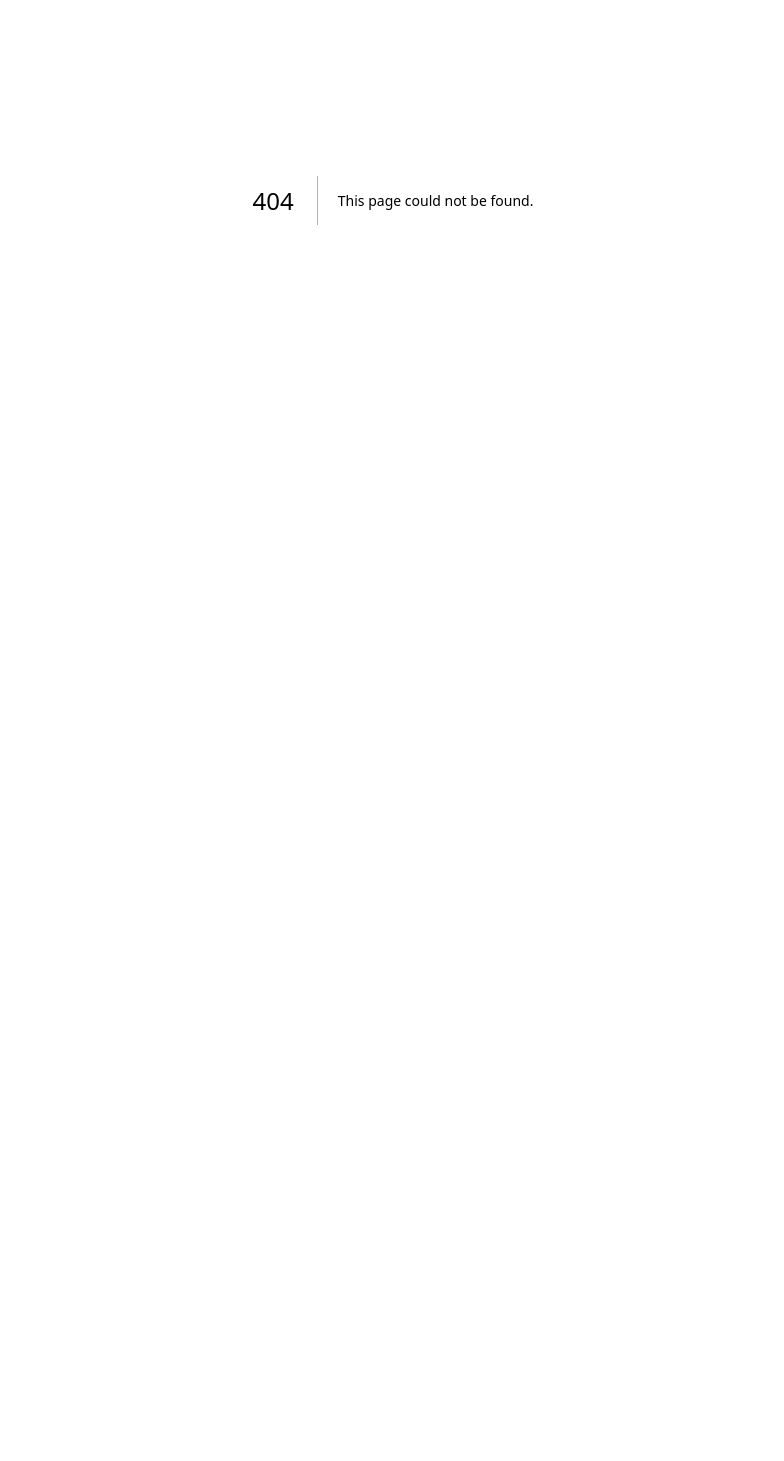
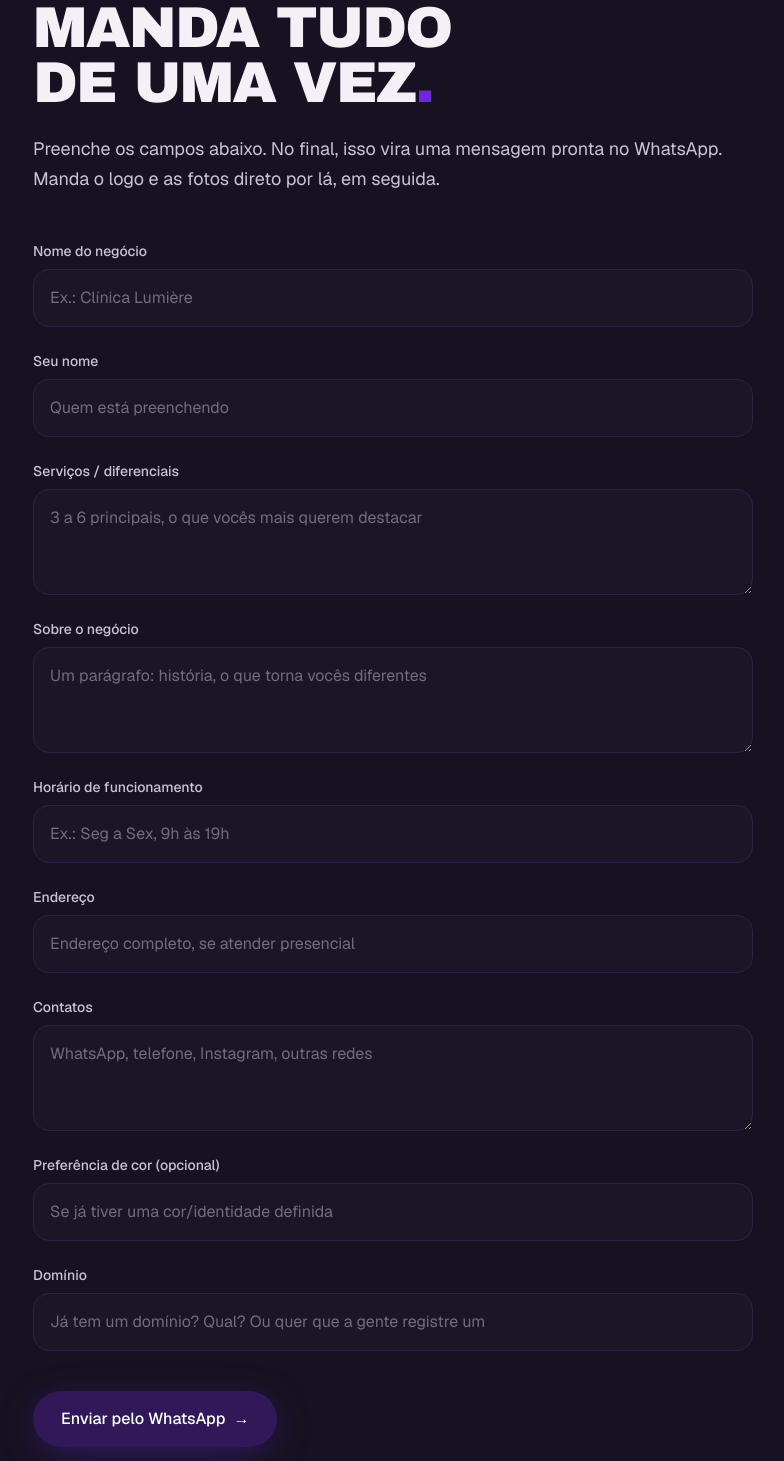
Before and after one commit to LuanBoechatIE/boechatcompany, a Next.js app: page /intake in a window 1280 px wide. Before the commit this address had no page. Shown: the part 200-1661 px from the top of the page, without its empty margins (247-1031 px from the left). Before the commit the page ends 800 px from the top, so only its background shows below. Built offline with nearby package versions, Linux system fonts and the light colour scheme.

Commit message:
Adiciona página /intake (coleta de material pós-venda via WhatsApp)

```diff
--- /dev/null
+++ b/app/intake/page.tsx
@@ -0,0 +1,138 @@
+"use client";
+
+import { useState } from "react";
+import { Nav } from "../components/Nav";
+import { Footer } from "../components/Footer";
+import { Reveal } from "../components/Reveal";
+import { Magnetic } from "../components/Magnetic";
+import { whatsappLink } from "../lib/contato";
+
+type Field = {
+  key: string;
+  label: string;
+  placeholder: string;
+  type: "input" | "textarea";
+};
+
+const fields: Field[] = [
+  { key: "negocio", label: "Nome do negócio", placeholder: "Ex.: Clínica Lumière", type: "input" },
+  { key: "responsavel", label: "Seu nome", placeholder: "Quem está preenchendo", type: "input" },
+  { key: "servicos", label: "Serviços / diferenciais", placeholder: "3 a 6 principais, o que vocês mais querem destacar", type: "textarea" },
+  { key: "sobre", label: "Sobre o negócio", placeholder: "Um parágrafo: história, o que torna vocês diferentes", type: "textarea" },
+  { key: "horario", label: "Horário de funcionamento", placeholder: "Ex.: Seg a Sex, 9h às 19h", type: "input" },
+  { key: "endereco", label: "Endereço", placeholder: "Endereço completo, se atender presencial", type: "input" },
+  { key: "contato", label: "Contatos", placeholder: "WhatsApp, telefone, Instagram, outras redes", type: "textarea" },
+  { key: "cor", label: "Preferência de cor (opcional)", placeholder: "Se já tiver uma cor/identidade definida", type: "input" },
+  { key: "dominio", label: "Domínio", placeholder: "Já tem um domínio? Qual? Ou quer que a gente registre um", type: "input" },
+];
+
+export default function Intake() {
+  const [values, setValues] = useState<Record<string, string>>({});
+
+  const update = (key: string) => (e: React.ChangeEvent<HTMLInputElement | HTMLTextAreaElement>) =>
+    setValues((v) => ({ ...v, [key]: e.target.value }));
+
+  const isComplete = fields
+    .filter((f) => f.key !== "cor" && f.key !== "dominio")
+    .every((f) => values[f.key]?.trim());
+
+  const buildMessage = () => {
+    const lines = fields
+      .filter((f) => values[f.key]?.trim())
+      .map((f) => `${f.label}: ${values[f.key]}`);
+    return [
+      "Intake pra montar o site:",
+      ...lines,
+      "",
+      "Vou te mandar o logo e as fotos aqui no WhatsApp em seguida.",
+    ].join("\n");
+  };
+
+  const href = whatsappLink(buildMessage());
+
+  return (
+    <>
+      <Nav />
+      <main className="flex-1">
+        <section className="border-t border-ink-line/60 py-28 sm:py-40">
+          <div className="mx-auto max-w-3xl px-6">
+            <Reveal>
+              <span className="text-sm font-medium uppercase tracking-[0.2em] text-roxo-light">
+                Intake
+              </span>
+              <h1 className="mt-4 font-display text-[clamp(2rem,5vw,3.6rem)] uppercase leading-[0.98] text-balance">
+                Manda tudo de uma vez
+                <span className="text-roxo">.</span>
+              </h1>
+              <p className="mt-6 text-lg leading-relaxed text-gelo-dim">
+                Preenche os campos abaixo. No final, isso vira uma mensagem
+                pronta no WhatsApp. Manda o logo e as fotos direto por lá, em
+                seguida.
+              </p>
+            </Reveal>
+
+            <Reveal delay={0.1}>
+              <div className="mt-12 flex flex-col gap-6">
+                {fields.map((f) => (
+                  <label key={f.key} className="flex flex-col gap-2">
+                    <span className="text-sm font-medium text-gelo-dim">
+                      {f.label}
+                    </span>
+                    {f.type === "textarea" ? (
+                      <textarea
+                        value={values[f.key] ?? ""}
+                        onChange={update(f.key)}
+                        placeholder={f.placeholder}
+                        rows={3}
+                        className="rounded-2xl border border-ink-line bg-ink-soft/40 p-4 text-base text-gelo placeholder:text-gelo-dim/50 outline-none focus:border-roxo-light/60"
+                      />
+                    ) : (
+                      <input
+                        value={values[f.key] ?? ""}
+                        onChange={update(f.key)}
+                        placeholder={f.placeholder}
+                        className="rounded-2xl border border-ink-line bg-ink-soft/40 p-4 text-base text-gelo placeholder:text-gelo-dim/50 outline-none focus:border-roxo-light/60"
+                      />
+                    )}
+                  </label>
+                ))}
+              </div>
+            </Reveal>
+
+            <Reveal delay={0.15}>
+              <div className="mt-10">
+                <Magnetic className="inline-block">
+                  <a
+                    href={isComplete ? href : undefined}
+                    target="_blank"
+                    rel="noopener noreferrer"
+                    aria-disabled={!isComplete}
+                    onClick={(e) => {
+                      if (!isComplete) e.preventDefault();
+                    }}
+                    className={`group inline-flex items-center gap-2 rounded-full px-7 py-4 text-base font-medium text-white shadow-[0_8px_40px_-12px_rgba(109,40,217,0.6)] transition-shadow duration-300 ${
+                      isComplete
+                        ? "bg-roxo hover:shadow-[0_12px_60px_-12px_rgba(109,40,217,0.85)]"
+                        : "bg-roxo/30 cursor-not-allowed"
+                    }`}
+                  >
+                    Enviar pelo WhatsApp
+                    <span className="transition-transform duration-200 group-hover:translate-x-1">
+                      →
+                    </span>
+                  </a>
+                </Magnetic>
+                {!isComplete && (
+                  <p className="mt-3 text-sm text-gelo-dim">
+                    Preenche os campos obrigatórios pra liberar o envio.
+                  </p>
+                )}
+              </div>
+            </Reveal>
+          </div>
+        </section>
+      </main>
+      <Footer />
+    </>
+  );
+}
```
